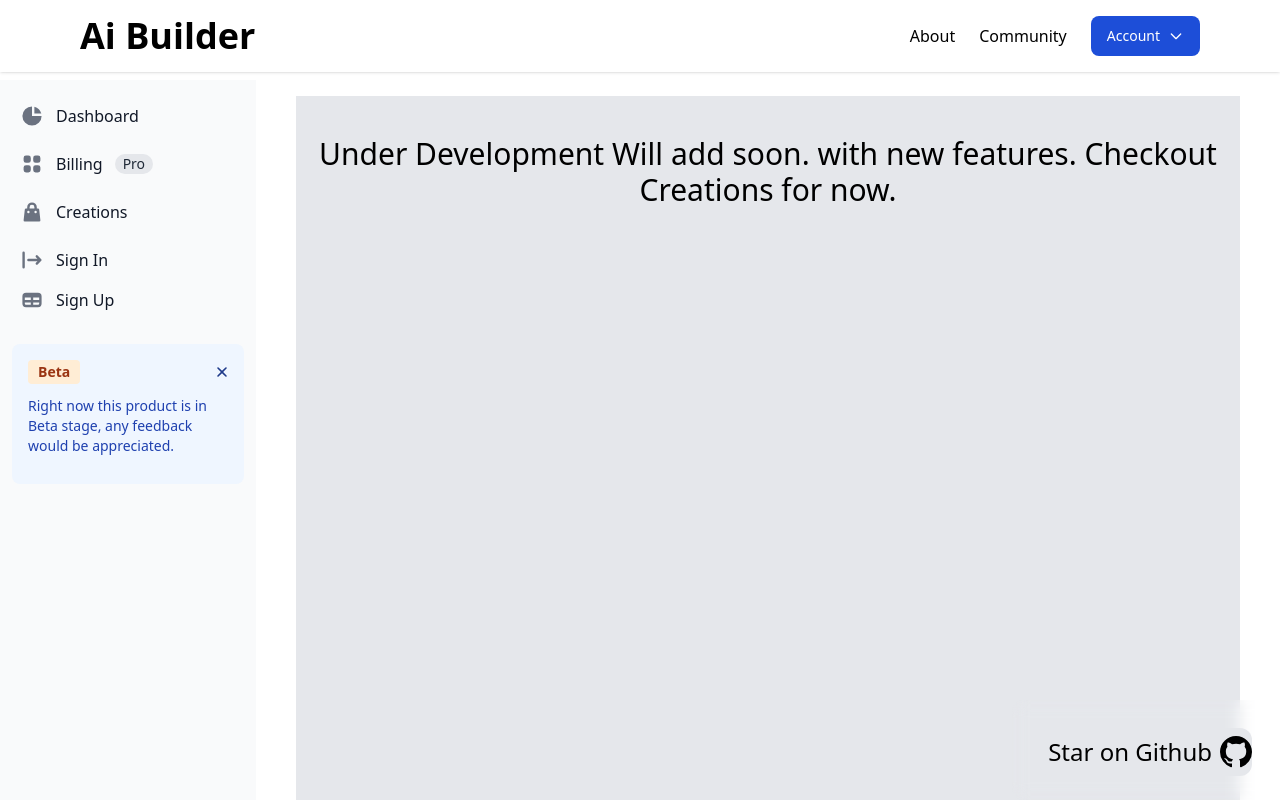
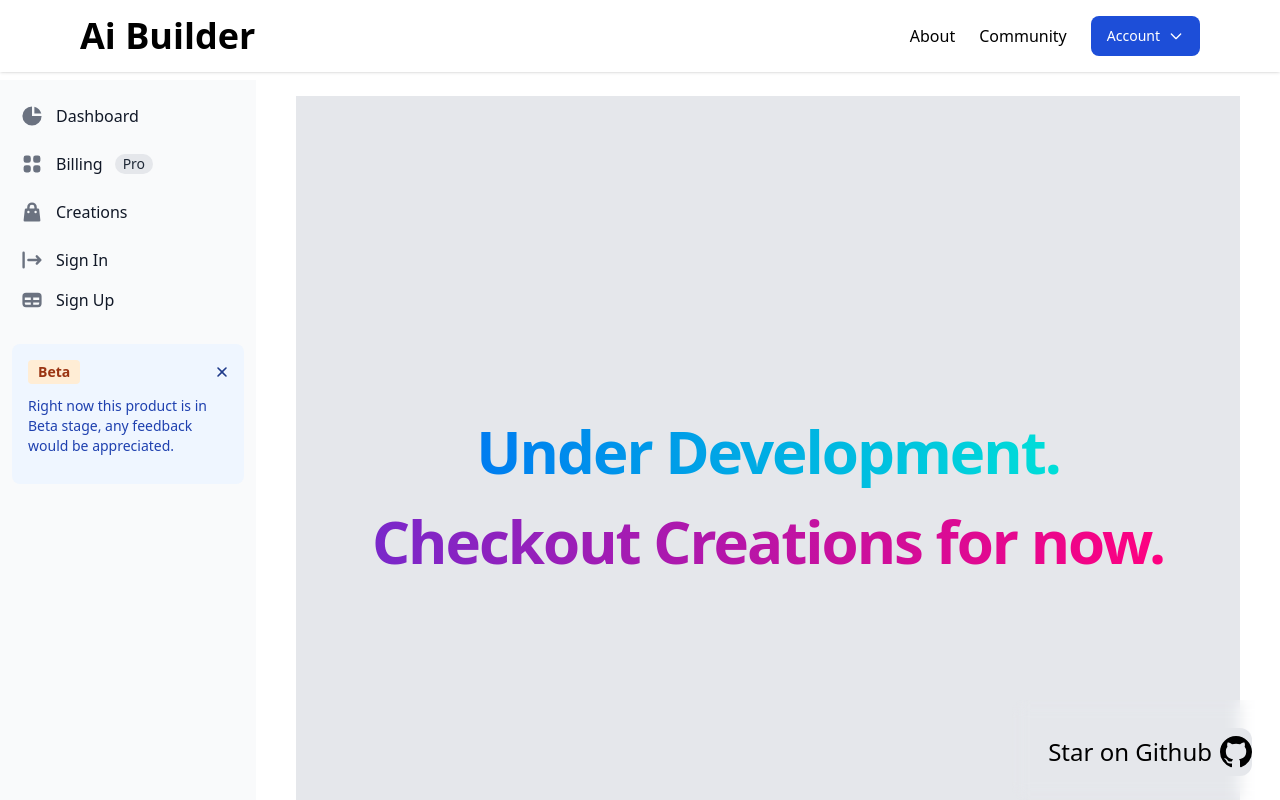
Before and after one commit to Saransh29/ai-builder, a Next.js app: page /dashboard in a window 1280 px wide. Both pictures are taken after a click on the button "Dashboard". Shown: the top 800 px of the page. Built offline with nearby package versions, Linux system fonts and the light colour scheme; no server answers.

Commit message:
changed the dashboard Styling

```diff
--- a/app/community/page.js
+++ b/app/community/page.js
@@ -49,7 +49,32 @@ export default function About() {
   return (
     <div>
       <div className="h-20"></div>
-      <div className="h-10"></div>
+      <div className="w-full">
+        <div
+          style={{
+            display: "flex",
+            alignItems: "center",
+            justifyContent: "center",
+            flexDirection: "column",
+            fontSize: 60,
+            letterSpacing: -2,
+            fontWeight: 700,
+            textAlign: "center",
+          }}
+        >
+          <div
+            style={{
+              backgroundImage:
+                "linear-gradient(90deg, rgb(0, 124, 240), rgb(0, 223, 216))",
+              backgroundClip: "text",
+              "-webkit-background-clip": "text",
+              color: "transparent",
+            }}
+          >
+            Creations
+          </div>
+        </div>
+      </div>
       <div className="w-full ">
         <div className="grid grid-cols-fluid">
           {data.length > 0 &&
--- a/app/dashboard/billing.js
+++ b/app/dashboard/billing.js
@@ -3,8 +3,61 @@ import React from "react";
 const Billing = () => {
   return (
     <div className="w-full bg-gray-200 h-screen">
-      <div className="text-3xl text-center pt-10">
-        Will add soon. with new features. Checkout Creations for now.
+      <div
+        style={{
+          display: "flex",
+          height: "100%",
+          width: "100%",
+          alignItems: "center",
+          justifyContent: "center",
+          flexDirection: "column",
+          fontSize: 60,
+          letterSpacing: -2,
+          fontWeight: 700,
+          textAlign: "center",
+        }}
+      >
+        <div
+          style={{
+            backgroundImage:
+              "linear-gradient(90deg, rgb(0, 124, 240), rgb(0, 223, 216))",
+            backgroundClip: "text",
+            "-webkit-background-clip": "text",
+            color: "transparent",
+          }}
+        >
+          This Project is free.
+        </div>
+        <div
+          style={{
+            backgroundImage:
+              "linear-gradient(90deg, rgb(121, 40, 202), rgb(255, 0, 128))",
+            backgroundClip: "text",
+            "-webkit-background-clip": "text",
+            color: "transparent",
+          }}
+        >
+          <a href="https://github.com/Saransh29/ai-builder" target="_blank">
+            Checkout the source code on Github.
+          </a>
+        </div>
+        <div
+          style={{
+            backgroundImage:
+              "linear-gradient(90deg, rgb(255, 77, 77), rgb(249, 203, 40))",
+            backgroundClip: "text",
+            "-webkit-background-clip": "text",
+            color: "transparent",
+            fontSize: "25",
+          }}
+        >
+          <a
+            href="https://www.linkedin.com/in/saransh-bibiyan/"
+            target="_blank"
+          >
+            Connect with me on LinkedIn.
+          </a>
+        </div>
       </div>
     </div>
   );
--- a/app/dashboard/creation.js
+++ b/app/dashboard/creation.js
@@ -6,7 +6,7 @@ export default function Creation(item) {
         <div>{item.prompt}</div>
         <div className="flex flex-row ">
           {" "}
-          <Link target="_blank" href={`/${item.rt}`}>
+          <Link target="_blank" href={`/c/${item.rt}`}>
             <div className="p-2 mx-2 bg-blue-300 rounded-xl">View</div>
           </Link>
           {/* <div className="p-2 mx-2 bg-blue-300 rounded-xl">Edit</div> */}
--- a/app/dashboard/creations.js
+++ b/app/dashboard/creations.js
@@ -23,6 +23,32 @@ const Creations = () => {
 
   return (
     <div className="w-full bg-gray-200 h-full">
+      <div className="w-full bg-gray-200 ">
+        <div
+          style={{
+            display: "flex",
+            alignItems: "center",
+            justifyContent: "center",
+            flexDirection: "column",
+            fontSize: 60,
+            letterSpacing: -2,
+            fontWeight: 700,
+            textAlign: "center",
+          }}
+        >
+          <div
+            style={{
+              backgroundImage:
+                "linear-gradient(90deg, rgb(0, 124, 240), rgb(0, 223, 216))",
+              backgroundClip: "text",
+              "-webkit-background-clip": "text",
+              color: "transparent",
+            }}
+          >
+            Creations
+          </div>
+        </div>
+      </div>
       <div className="w-full ">
         {status === "authenticated" ? (
           <div className="grid grid-cols-fluid">
--- a/app/dashboard/dash.js
+++ b/app/dashboard/dash.js
@@ -3,9 +3,42 @@ import React from "react";
 const Dash = () => {
   return (
     <div className="w-full bg-gray-200 h-screen">
-      <div className="text-3xl text-center pt-10">
-        Under Development Will add soon. with new features. Checkout Creations
-        for now.
+      <div
+        style={{
+          display: "flex",
+          height: "100%",
+          width: "100%",
+          alignItems: "center",
+          justifyContent: "center",
+          flexDirection: "column",
+          fontSize: 60,
+          letterSpacing: -2,
+          fontWeight: 700,
+          textAlign: "center",
+        }}
+      >
+        <div
+          style={{
+            backgroundImage:
+              "linear-gradient(90deg, rgb(0, 124, 240), rgb(0, 223, 216))",
+            backgroundClip: "text",
+            "-webkit-background-clip": "text",
+            color: "transparent",
+          }}
+        >
+          Under Development.
+        </div>
+        <div
+          style={{
+            backgroundImage:
+              "linear-gradient(90deg, rgb(121, 40, 202), rgb(255, 0, 128))",
+            backgroundClip: "text",
+            "-webkit-background-clip": "text",
+            color: "transparent",
+          }}
+        >
+          Checkout Creations for now.
+        </div>
       </div>
     </div>
   );
--- a/app/dashboard/page.js
+++ b/app/dashboard/page.js
@@ -227,7 +227,7 @@ export default function Dashboard() {
           {selected === "Dashboard" ? <Dash /> : null}
           {selected === "Billing" ? <Billing /> : null}
         </div>
-        <div className="w-full flex flex-col items-start justify-center  px-6">
+        <div className="pl-32 items-end justify-end">
           <Footer />
         </div>
       </div>
```
